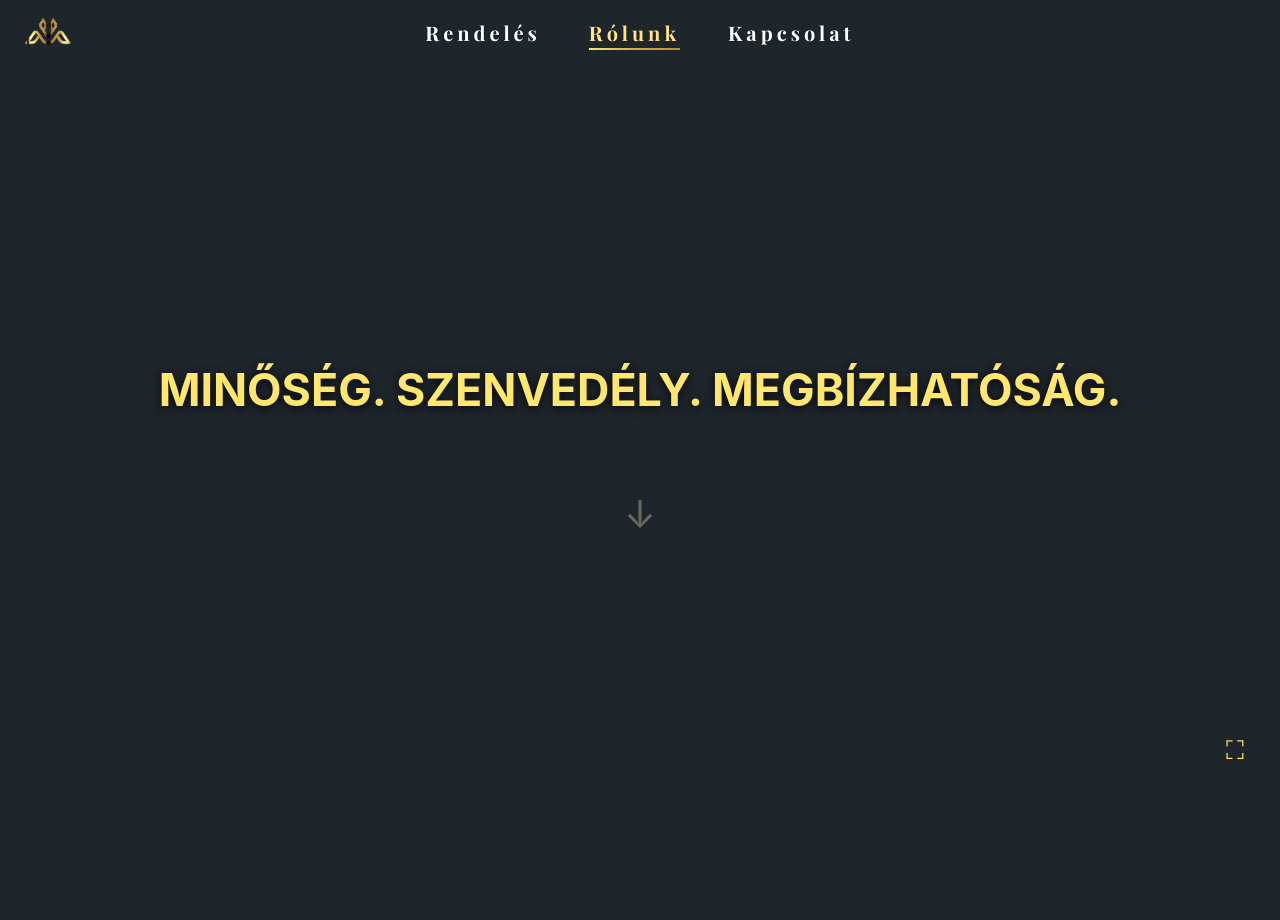
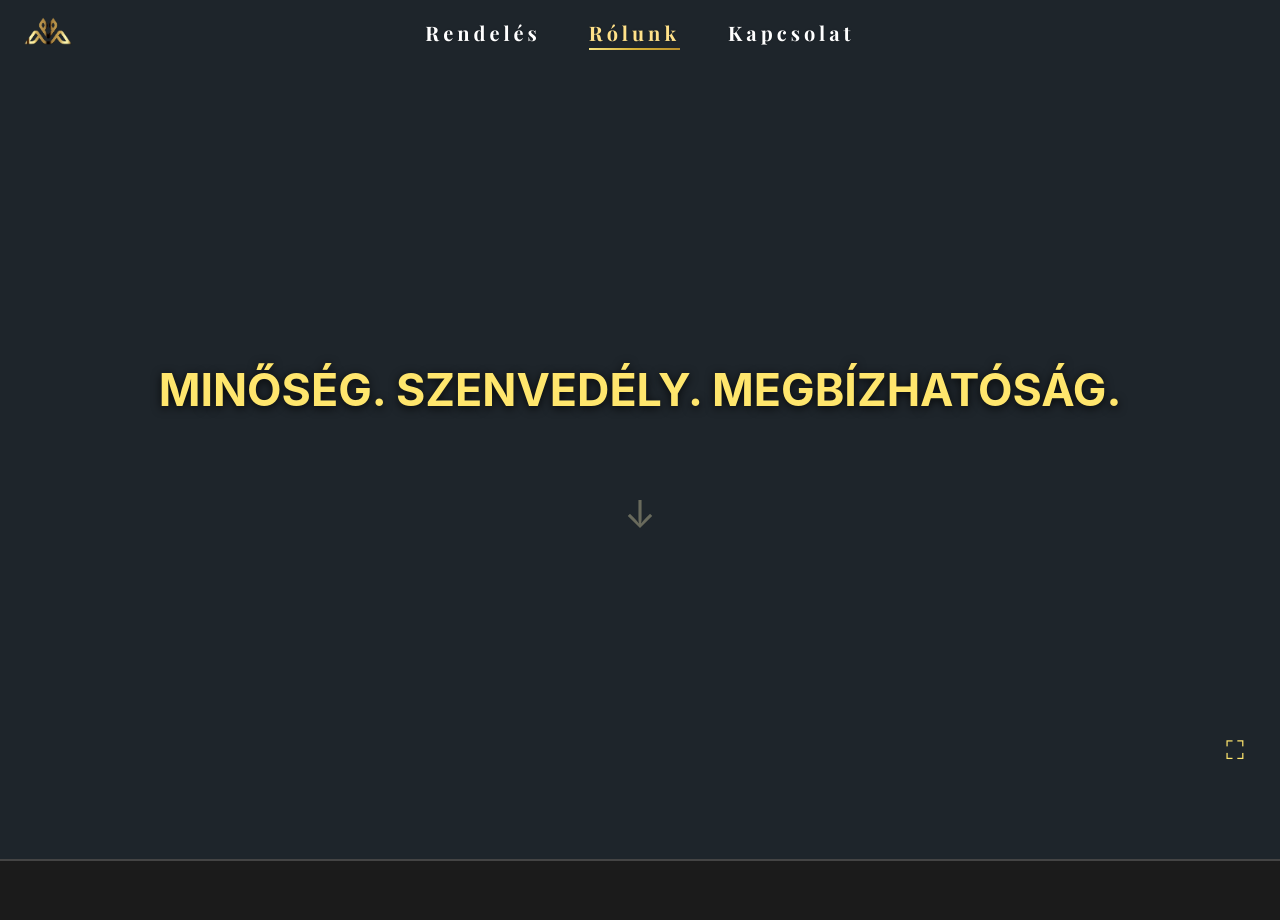
Before and after one commit to miluivits/shynee, a React (Vite) app in the folder client/: page /rolunk in a window 1280 px wide. Shown: the top 920 px of the page. Built offline with nearby package versions, Linux system fonts and the light colour scheme.

Commit message:
removed goofyness

```diff
--- a/client/src/pages/Rólunk.jsx
+++ b/client/src/pages/Rólunk.jsx
@@ -162,24 +162,6 @@ export default function Rólunk() {
         </div>
       </section>
 
-      <motion.div
-        initial={{ y: 50, opacity: 0 }}
-        animate={{ y: 0, opacity: 1 }}
-        transition={{ duration: 1.5, ease: "easeInOut" }}
-      >
-        <svg
-          className="section-divider"
-          xmlns="http://www.w3.org/2000/svg"
-          viewBox="0 0 1440 150"
-          preserveAspectRatio="none"
-        >
-          <path
-            fill="#1e252b"
-            d="M0,64L80,90.7C160,117,320,171,480,176C640,181,800,139,960,112C1120,85,1280,75,1360,69.3L1440,64L1440,0L1360,0C1280,0,1120,0,960,0C800,0,640,0,480,0C320,0,160,0,80,0L0,0Z"
-          ></path>
-        </svg>
-      </motion.div>
-
       <section className="content-section">
         <AnimatePresence>
           {contentVisible &&
```
